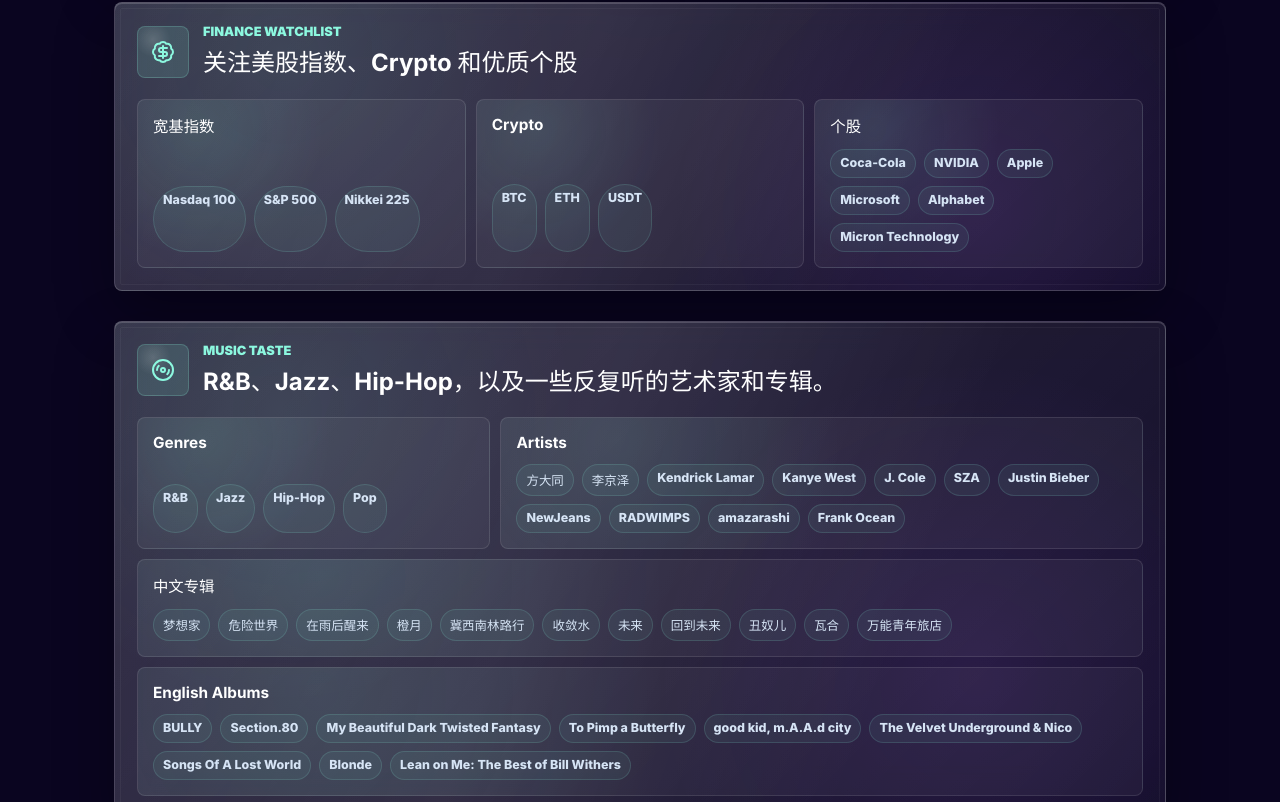
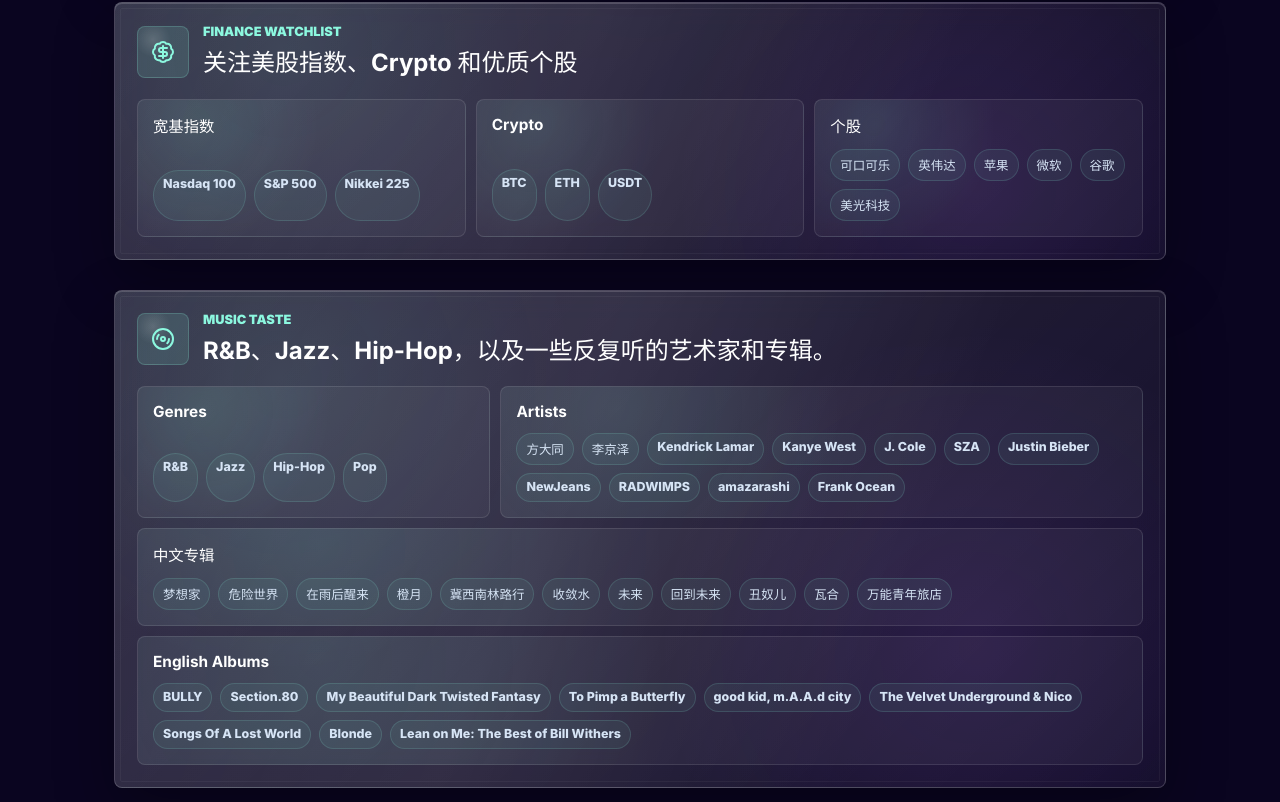
Before and after one commit to LeoninCS/self-introduction, a React (Vite) app in the folder selfintroduction/: page / in a window 1280 px wide. Shown: the part 5021-5823 px from the top of the page. Built offline with nearby package versions, Linux system fonts and the light colour scheme.

Commit message:
chore:改标的名字

```diff
--- a/selfintroduction/src/data/profile.js
+++ b/selfintroduction/src/data/profile.js
@@ -173,12 +173,12 @@
     {
       name: '个股',
       items: [
-        { label: 'Coca-Cola', href: 'https://finance.yahoo.com/quote/KO/' },
-        { label: 'NVIDIA', href: 'https://finance.yahoo.com/quote/NVDA/' },
-        { label: 'Apple', href: 'https://finance.yahoo.com/quote/AAPL/' },
-        { label: 'Microsoft', href: 'https://finance.yahoo.com/quote/MSFT/' },
-        { label: 'Alphabet', href: 'https://finance.yahoo.com/quote/GOOGL/' },
-        { label: 'Micron Technology', href: 'https://finance.yahoo.com/quote/MU/' },
+        { label: '可口可乐', href: 'https://finance.yahoo.com/quote/KO/' },
+        { label: '英伟达', href: 'https://finance.yahoo.com/quote/NVDA/' },
+        { label: '苹果', href: 'https://finance.yahoo.com/quote/AAPL/' },
+        { label: '微软', href: 'https://finance.yahoo.com/quote/MSFT/' },
+        { label: '谷歌', href: 'https://finance.yahoo.com/quote/GOOGL/' },
+        { label: '美光科技', href: 'https://finance.yahoo.com/quote/MU/' },
       ],
     },
   ],
```
